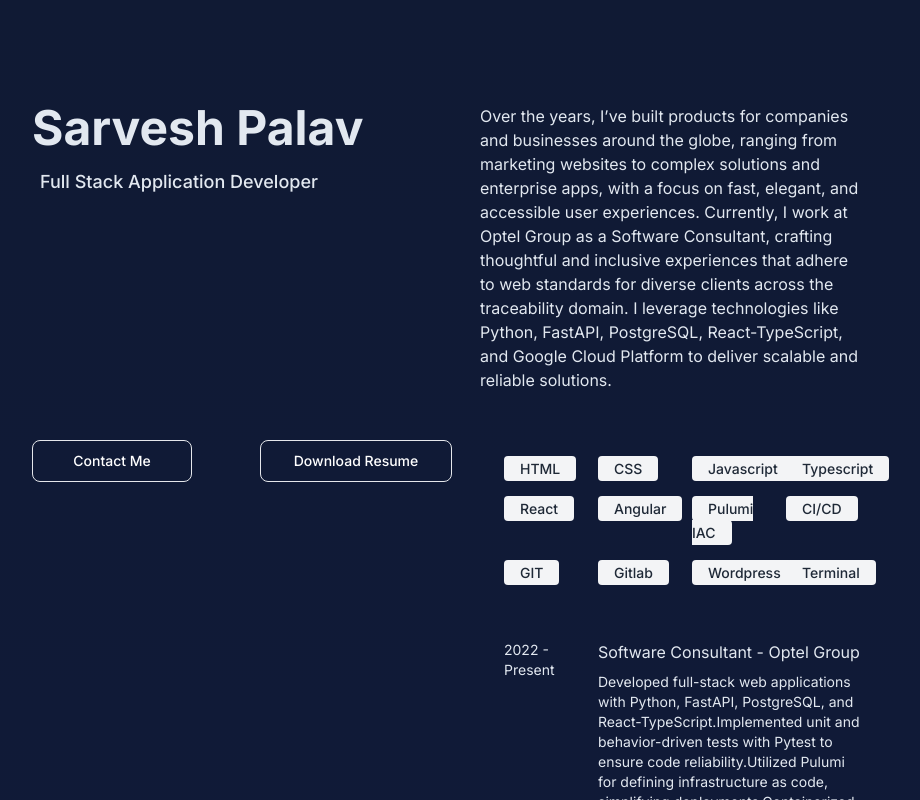
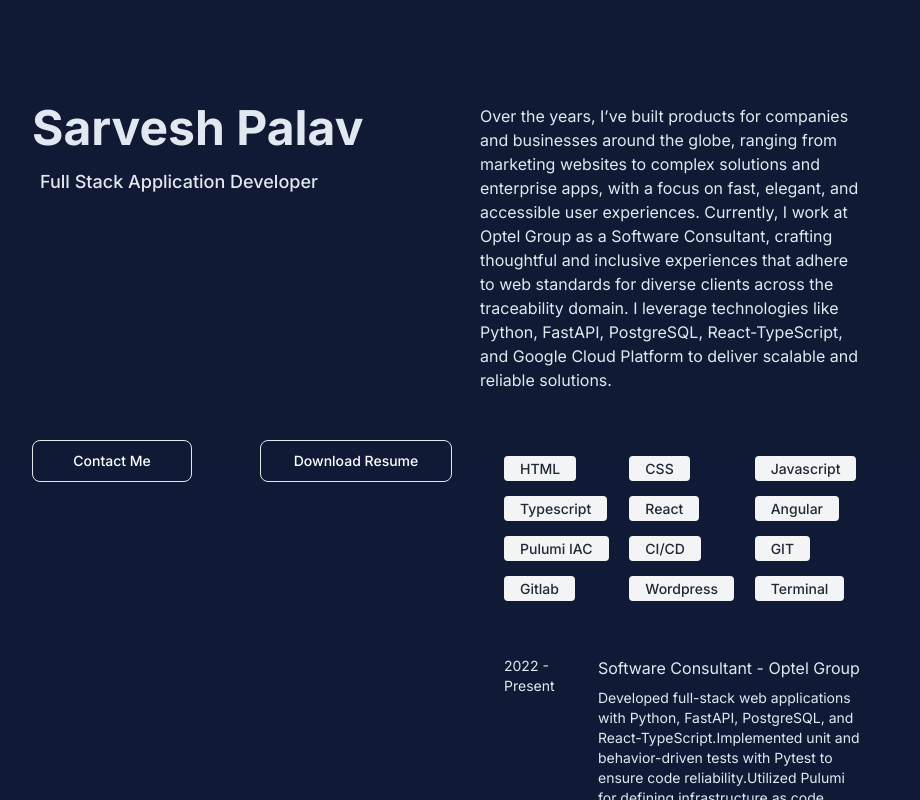
Before and after one commit to sarveshpalav/personal-portfolio-website, a Next.js app: page / in a window 1280 px wide. Shown: the top 800 px of the page, without its empty margins (184-1104 px from the left). Built offline with nearby package versions, Linux system fonts and the light colour scheme.

Commit message:
feat: adjusr skills tab column grid

```diff
--- a/src/app/Home.tsx
+++ b/src/app/Home.tsx
@@ -57,7 +57,7 @@ Currently, I work at Optel Group as a Software Consultant, crafting thoughtful a
 
 <div  className=" mx-2 my-4 md:mx-6  md:col-span-4 flex ">
 
-<div className="grid grid-cols-2 sm:grid-cols-2 md:grid-cols-3 lg:grid-cols-4 gap-4 w-full px-4 ">
+<div className="grid grid-cols-2 sm:grid-cols-2 md:grid-cols-3 lg:grid-cols-3 gap-4 w-full px-4 ">
 <div className="centerOnMobile">
 <span className="bg-gray-100 text-gray-800 text-sm font-medium px-4 py-1 rounded dark:bg-gray-700 dark:text-gray-300 ">HTML</span>
 </div>
```
